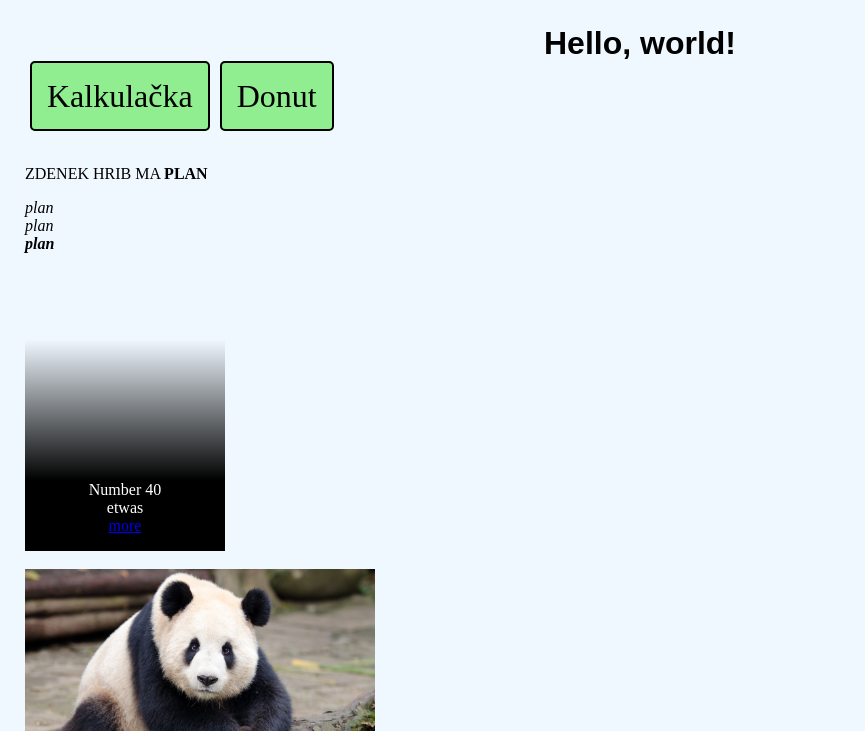
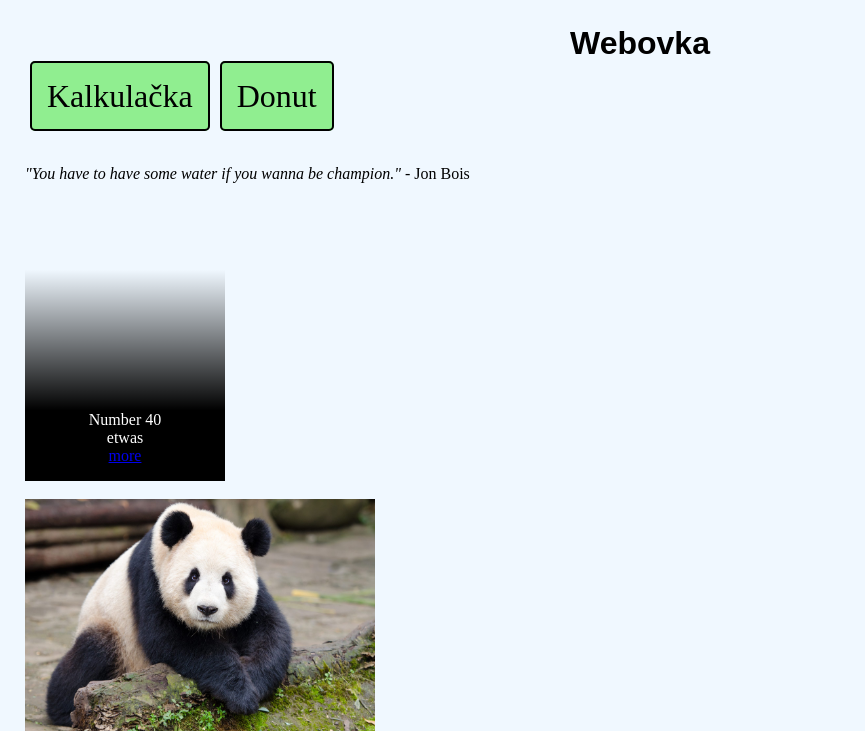
Before and after one commit to knihovnik2/knihovnik2.github.io, a plain HTML site: page index.html in a window 1280 px wide. Shown: the top 731 px of the page, without its empty margins (0-865 px from the left). Drawn offline with Linux system fonts and the light colour scheme.

Commit message:
no more hrib, pridat jon bois quote a pozmenit heading

```diff
--- a/index.html
+++ b/index.html
@@ -7,11 +7,10 @@
   </head>
   <body>
     <div class="container">
-      <h1>Hello, world!</h1>
+      <h1>Webovka</h1>
       <p><a href="kalkulacka/" class="cudlik">Kalkulačka</a><a href="donut/" class="cudlik">Donut</a></p>
       <br>
-      <p>ZDENEK HRIB MA <b> PLAN </b></p>
-      <p><i> plan <br> plan <br><b> plan </b></i></p>
+      <p><i> "You have to have some water if you wanna be champion." </i> - Jon Bois </p>
       <div class="gradient" style="width:200px; height:282px; position:relative">
         <p class="v_gradientu">Number 40<br>etwas<br><a href="https://github.com/knihovnik2" title="more info">more</a></p>
       </div>
```
